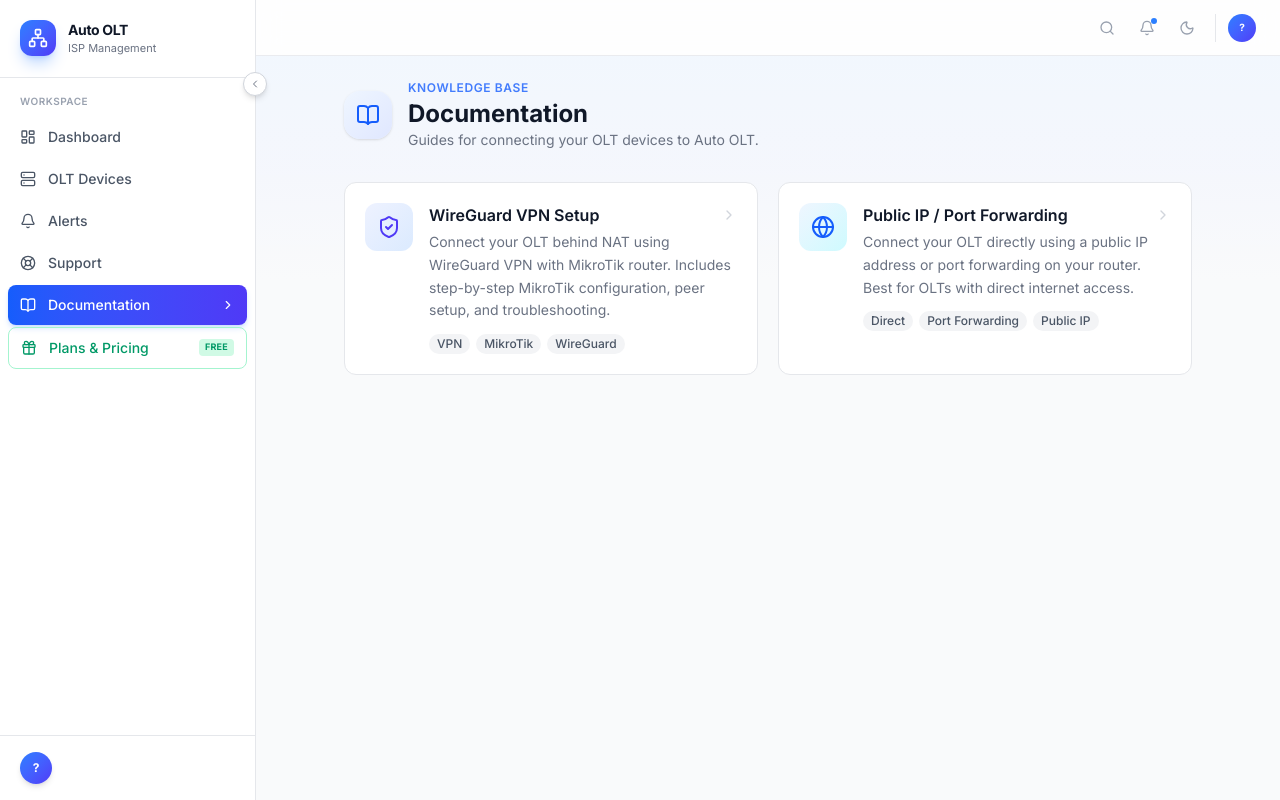
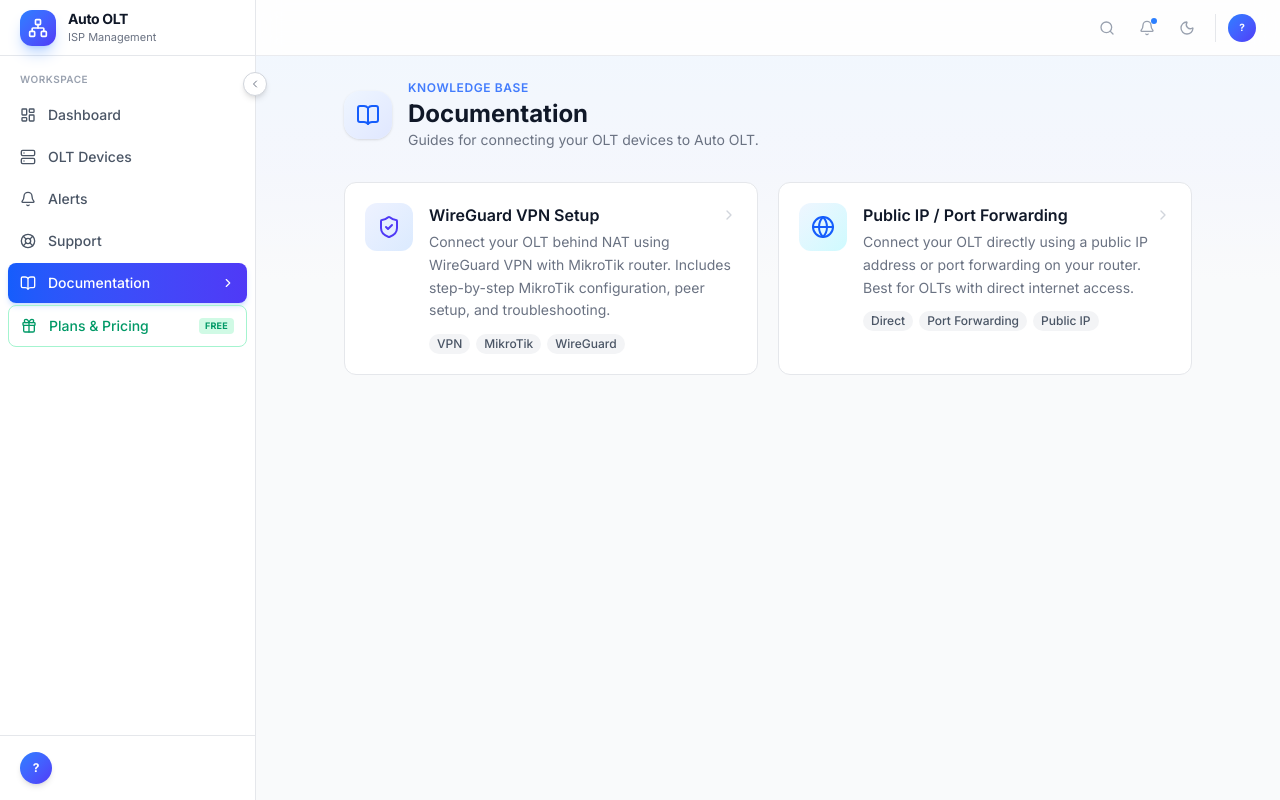
Before and after one commit to mnoman786/auto_olt, a Next.js app in the folder frontend/: page /docs in a window 1280 px wide. Built offline with nearby package versions, Linux system fonts and the light colour scheme; no server answers.

Commit message:
fix: align sidebar logo row height with topbar (both h-14)
Co-Authored-By: Claude Sonnet 4.6 <noreply@anthropic.com>

```diff
--- a/frontend/components/layout/AppLayout.tsx
+++ b/frontend/components/layout/AppLayout.tsx
@@ -89,9 +89,9 @@ export default function AppLayout({ children }: { children: React.ReactNode }) {
 
         {/* Logo */}
         <div className={clsx(
-          'flex items-center gap-3 transition-all duration-300',
+          'flex items-center gap-3 h-14 shrink-0 transition-all duration-300',
           'border-b border-gray-200 dark:border-gray-700/60',
-          collapsed ? 'px-3 py-5 justify-center' : 'px-5 py-5',
+          collapsed ? 'px-3 justify-center' : 'px-5',
         )}>
           <div className="w-9 h-9 rounded-xl bg-linear-to-br from-blue-500 to-indigo-600 flex items-center justify-center shadow-lg shadow-blue-500/30 shrink-0">
             <Network className="h-5 w-5 text-white" />
```
